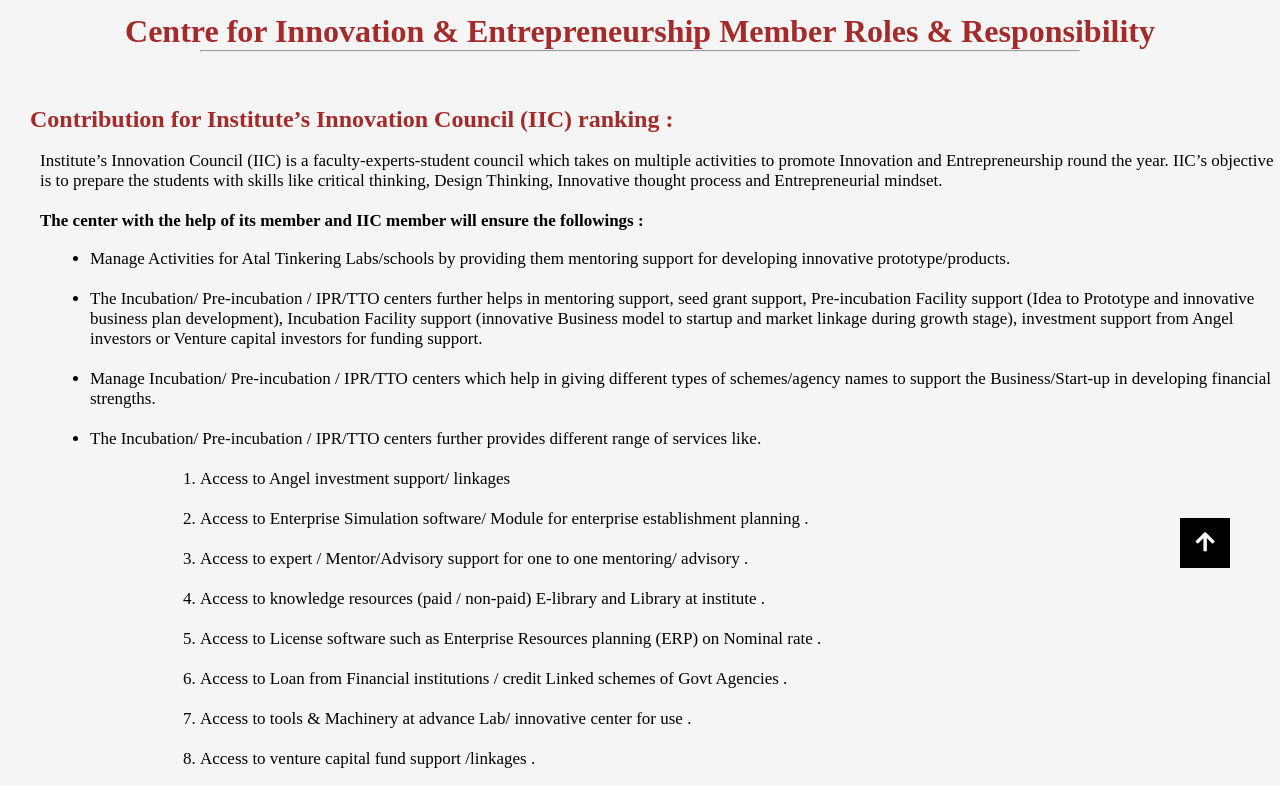
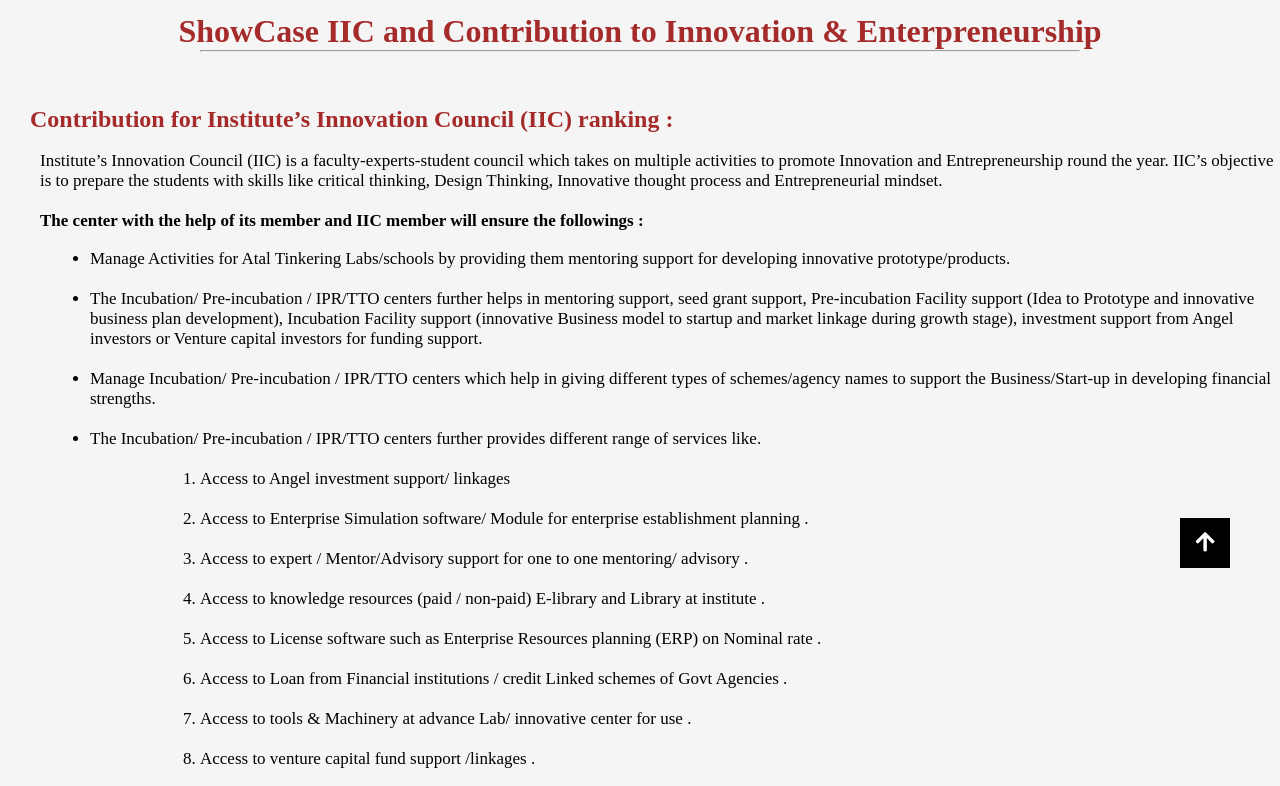
Before and after one commit to tarunkumar2223/Center-For-innovation-and-Enterpreneurship, a plain HTML site: page I&E.html in a window 1280 px wide. Shown: the part 192-978 px from the top of the page. Drawn offline with Linux system fonts and the light colour scheme.

Commit message:
Update I&E.html

```diff
--- a/I&E.html
+++ b/I&E.html
@@ -82,7 +82,7 @@
      <h1 style="padding-left: 500px; font-size: xx-large;padding-left:33%;color:rgb(231, 13, 13);font-family: 'Times New Roman', Times, serif;"><img src="contribution.png" style="width: 60px; height: 60px;margin-bottom:-15px;margin-left: 100px;">I&E CONTRIBUTION</h1>
      <br>
      <br>
-     <h1 style="color: brown;text-align: center;">Centre for Innovation & Entrepreneurship Member Roles & Responsibility</h1>
+     <h1 style="color: brown;text-align: center;">ShowCase IIC and Contribution to Innovation & Enterpreneurship</h1>
      <hr style="margin-left:200px;margin-right: 200px;">
      <br>
      <br>
```
